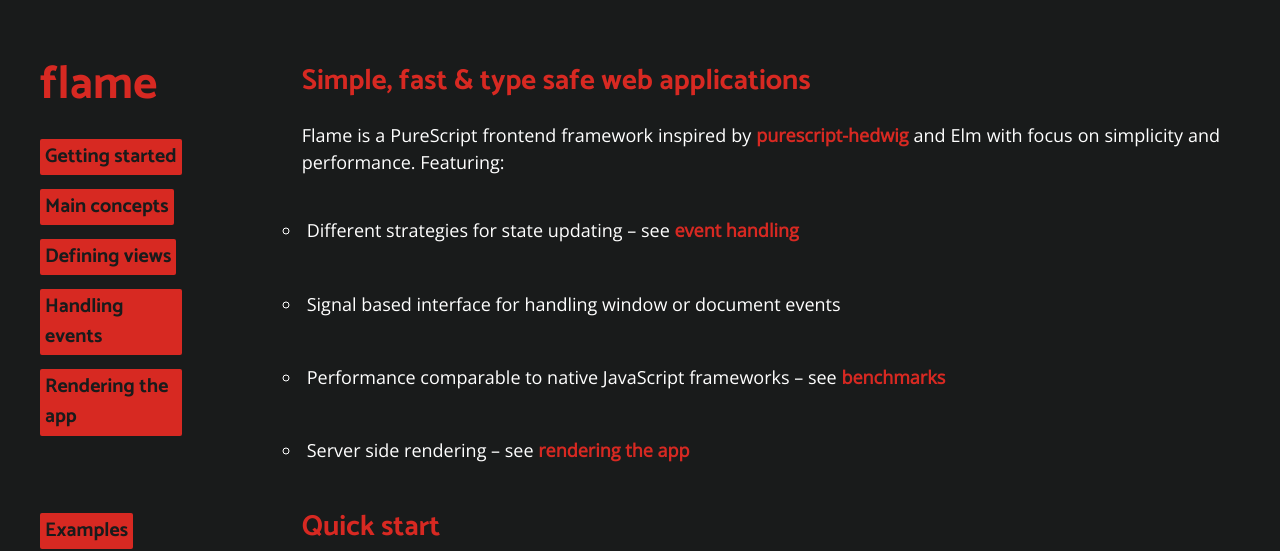
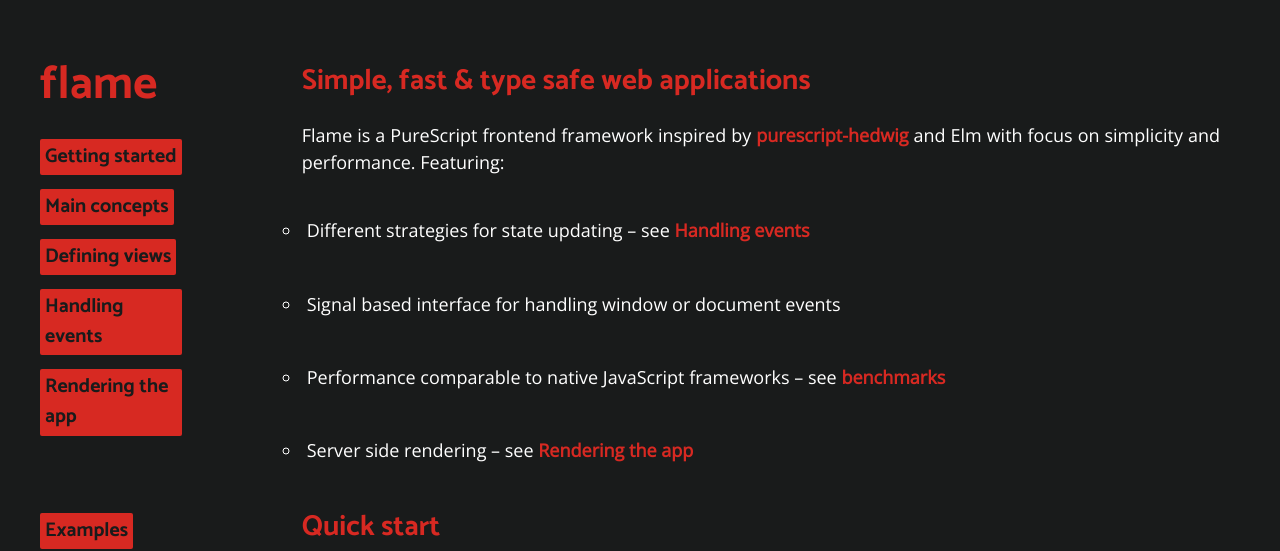
Before and after one commit to easafe/purescript-flame, a Jekyll site: the page built from docs/index.md, in a window 1280 px wide and 900 px high. Shown: the top 551 px of the window. Built offline with Jekyll 4.4.1, drawn with Linux system fonts in a browser that asks for light colours.

Commit message:
Update index.md

```diff
--- a/docs/index.md
+++ b/docs/index.md
@@ -7,13 +7,13 @@
 
 Flame is a PureScript frontend framework inspired by [purescript-hedwig](https://github.com/utkarshkukreti/purescript-hedwig) and Elm with focus on simplicity and performance. Featuring:
 
-* Different strategies for state updating -- see [event handling](events)
+* Different strategies for state updating -- see [Handling events](events)
 
 * Signal based interface for handling window or document events
 
 * Performance comparable to native JavaScript frameworks -- see [benchmarks](benchmarks)
 
-* Server side rendering -- see [rendering the app](rendering)
+* Server side rendering -- see [Rendering the app](rendering)
 
 ## Quick start
 
```
